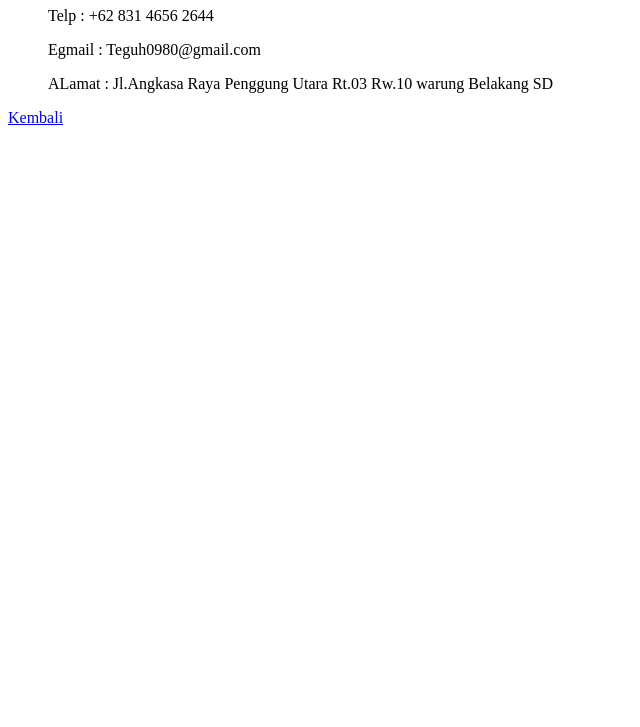
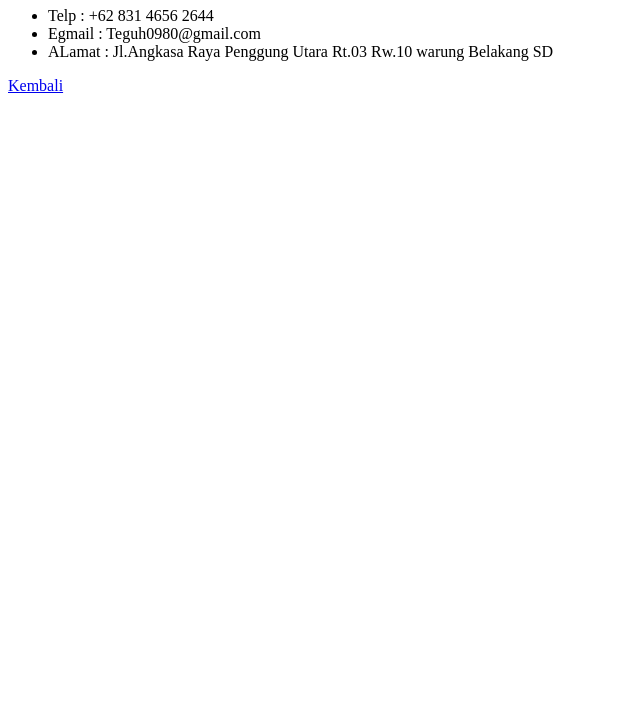
Before and after one commit to teguh998/html_summary_teguh, a plain HTML site: page publik/contact.html in a window 1280 px wide. Shown: the part 73-800 px from the top of the page, without its empty margins (0-640 px from the left). Drawn offline with Linux system fonts and the light colour scheme.

Commit message:
Update contact.html

```diff
--- a/publik/contact.html
+++ b/publik/contact.html
@@ -8,9 +8,9 @@
 <body>
     <h1>Contact Me</h1>
     <ul>
-    <p>Telp : +62 831 4656 2644</p>
-    <p>Egmail : Teguh0980@gmail.com</p>
-    <p>ALamat : Jl.Angkasa Raya Penggung Utara Rt.03 Rw.10 warung Belakang SD</p>
+    <li>Telp : +62 831 4656 2644</li>
+    <li>Egmail : Teguh0980@gmail.com</li>
+    <li>ALamat : Jl.Angkasa Raya Penggung Utara Rt.03 Rw.10 warung Belakang SD</li>
         </ul>
     <a href="../index.html">Kembali</a>
 </body>
```
